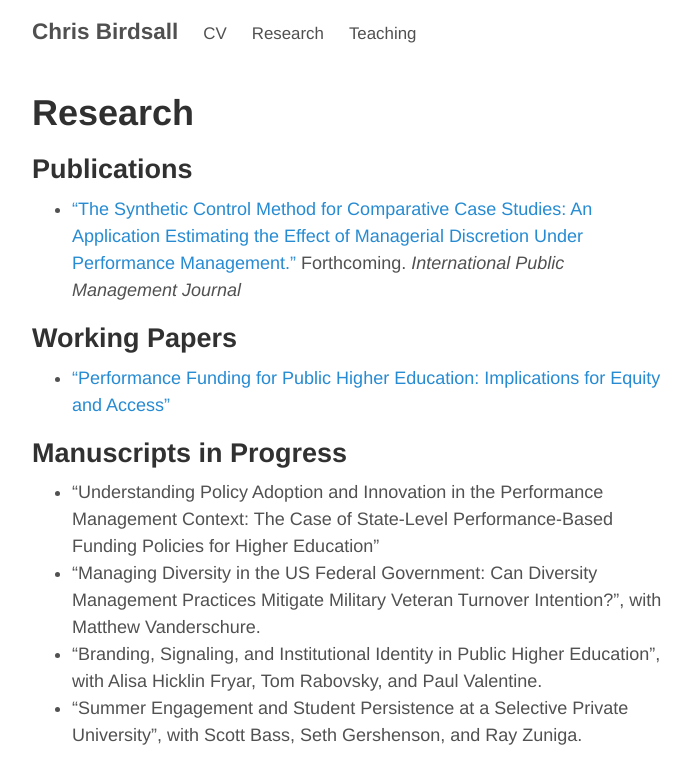
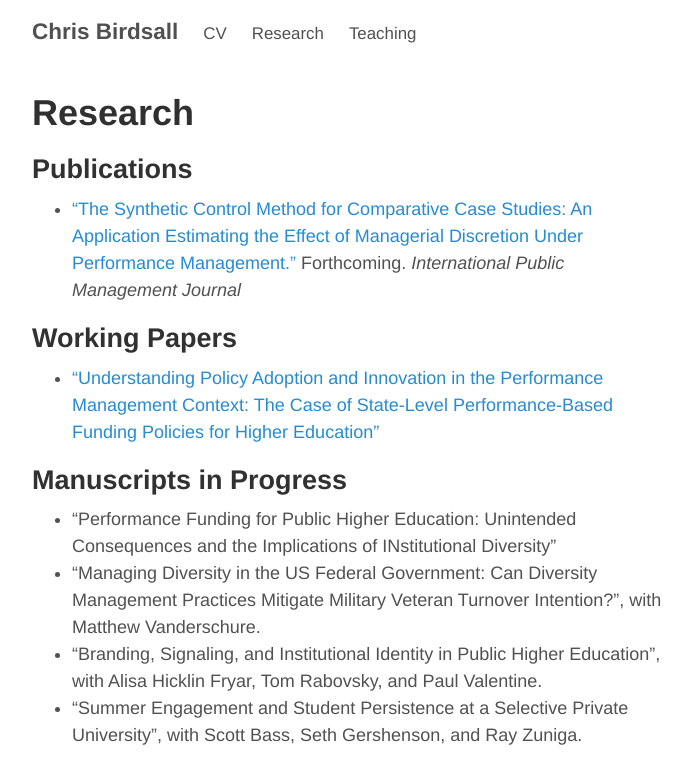
Before and after one commit to chrisbirdsall/chrisbirdsall.github.io, a Jekyll site: the page built from research.md, in a window 1280 px wide. Shown: the top 784 px of the page, without its empty margins (293-985 px from the left). Built offline with Jekyll 4.4.1, drawn with Linux system fonts in a browser that asks for light colours.

Commit message:
Fix links on research page

```diff
--- a/research.md
+++ b/research.md
@@ -7,10 +7,10 @@
 - ["The Synthetic Control Method for Comparative Case Studies: An Application Estimating the Effect of Managerial Discretion Under Performance Management."](http://www.tandfonline.com/doi/full/10.1080/10967494.2015.1121178) Forthcoming. _International Public Management Journal_
 
 ## Working Papers ##
-* ["Performance Funding for Public Higher Education: Implications for Equity and Access"](../Performance-Funding_policy-adoption_birdsall.pdf)
+* ["Understanding Policy Adoption and Innovation in the Performance Management Context: The Case of State-Level Performance-Based Funding Policies for Higher Education"](../Performance-Funding_policy-adoption_birdsall.pdf)
 
 ## Manuscripts in Progress ##
-* "Understanding Policy Adoption and Innovation in the Performance Management Context: The Case of State-Level Performance-Based Funding Policies for Higher Education"
+* "Performance Funding for Public Higher Education: Unintended Consequences and the Implications of INstitutional Diversity"
 * "Managing Diversity in the US Federal Government: Can Diversity Management Practices Mitigate Military Veteran Turnover Intention?", with Matthew Vanderschure.
 * "Branding, Signaling, and Institutional Identity in Public Higher Education", with Alisa Hicklin Fryar, Tom Rabovsky, and Paul Valentine.
 * "Summer Engagement and Student Persistence at a Selective Private University", with Scott Bass, Seth Gershenson, and Ray Zuniga.
```
